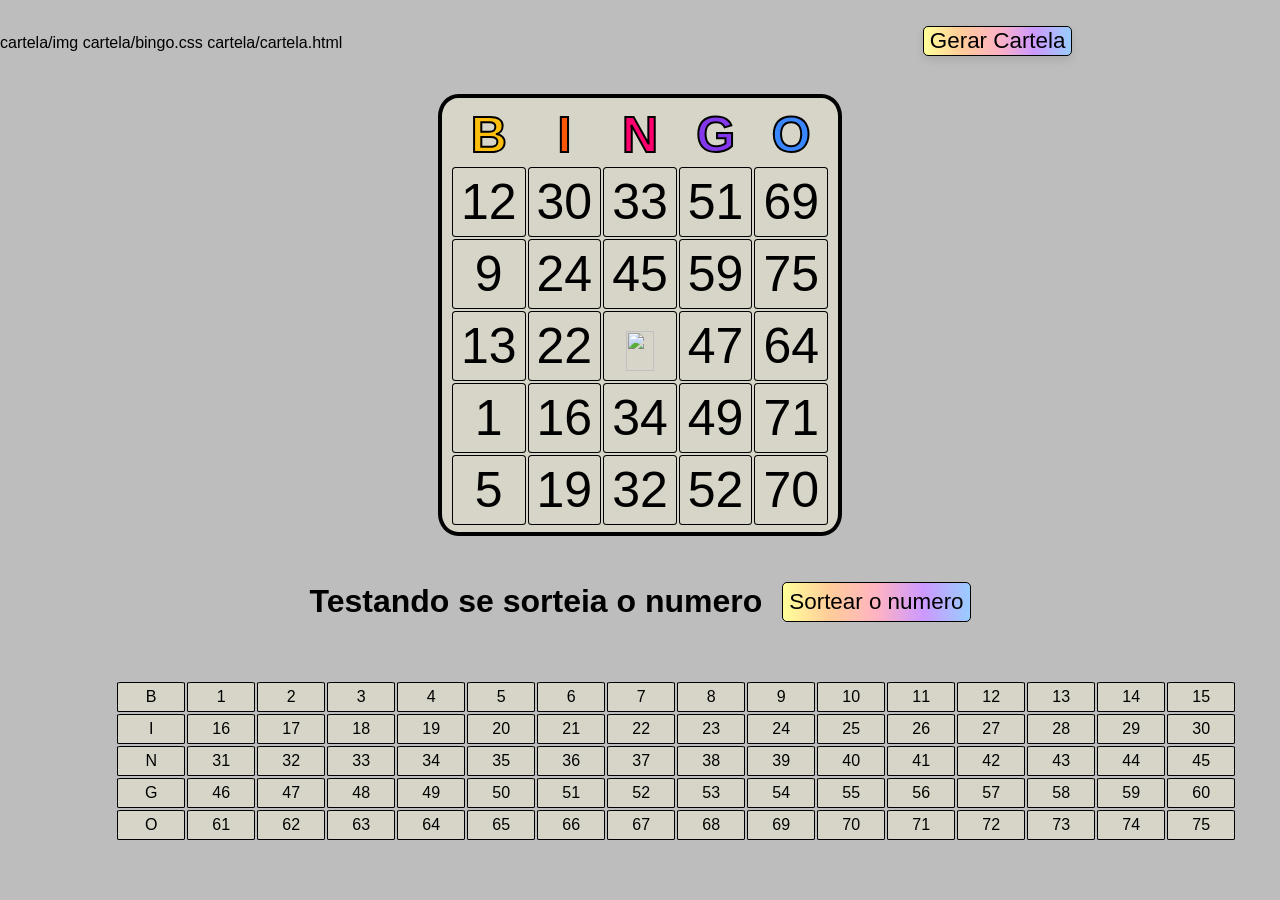
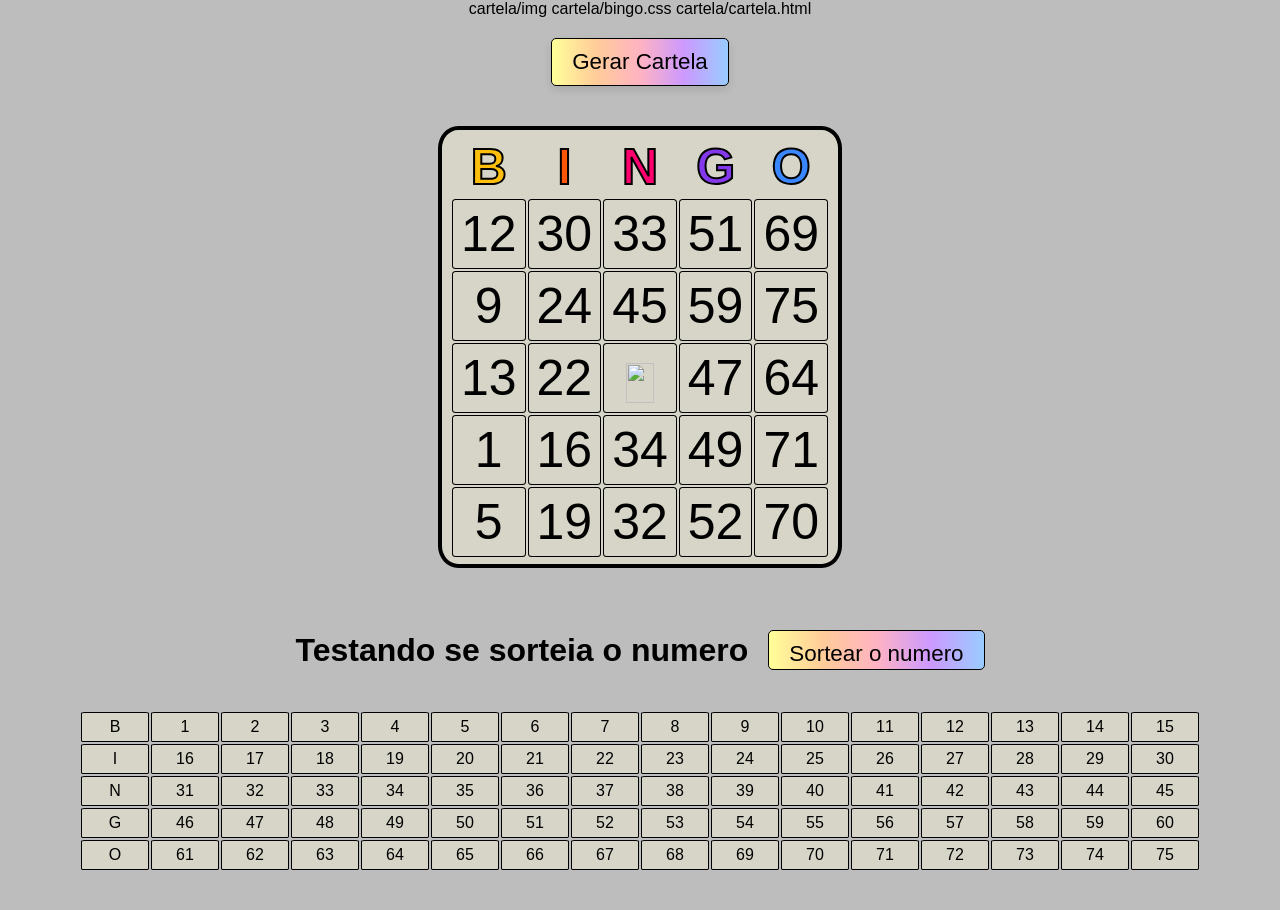

aprimorando

--- a/bingo.css
+++ b/bingo.css
@@ -4,9 +4,12 @@ html {
     background-color: #bdbdbd;
     margin: 0;
     padding: 0;
+    display: flex;
+    flex-direction: column;
     justify-content: center;
     align-items: center;
-    height: 100%;
+    min-height: 100vh;
+    box-sizing: border-box;
 }
 
 .cartela {
@@ -15,8 +18,9 @@ html {
     border-radius: 5%;
     font-size: 50px;
     padding: 5px 8px;
-    margin: 0 auto;
-    margin-top: 3%;
+    margin: 20px auto;
+    max-width: 90vw;
+    overflow-x: auto;
 }
 
 td {
@@ -61,11 +65,70 @@ img {
     margin-top: 10px;
     width: 70%;
     height: 40px;
+    max-width: 100%;
+    object-fit: contain;
+}
+
+/* Responsividade para dispositivos móveis */
+@media (max-width: 768px) {
+    .cartela {
+        font-size: 30px;
+        padding: 3px 5px;
+    }
+    
+    td {
+        padding: 3px 5px;
+    }
+    
+    .sorteios {
+        width: 35px;
+        font-size: 12px;
+    }
+    
+    .botaoGerarCartela,
+    .botaoSorteiaNumero {
+        font-size: 1.2rem;
+        padding: 8px 16px;
+    }
+    
+    h1 {
+        font-size: 1.2rem;
+    }
+    
+    .alinhamento {
+        flex-direction: column;
+        gap: 10px;
+    }
+    
+    .botaoSorteiaNumero {
+        margin-left: 0;
+    }
+}
+
+@media (max-width: 480px) {
+    .cartela {
+        font-size: 20px;
+        padding: 2px 3px;
+    }
+    
+    .sorteios {
+        width: 25px;
+        font-size: 10px;
+    }
+    
+    .botaoGerarCartela,
+    .botaoSorteiaNumero {
+        font-size: 1rem;
+        padding: 6px 12px;
+    }
+    
+    h1 {
+        font-size: 1rem;
+    }
 }
 
 .botaoGerarCartela {
-    margin-top: 2%;
-    margin-left: 45%;
+    margin: 20px auto;
     font-size: 1.4rem;
     border-radius: 5px;
     border: 1px solid black;
@@ -79,7 +142,8 @@ img {
     color: rgb(0, 0, 0);
     transition: 0.7s;
     box-shadow: 0 4px 8px rgba(0, 0, 0, 0.1);
-    /*sombra*/
+    display: block;
+    padding: 10px 20px;
 }
 
 .botaoGerarCartela:hover {
@@ -88,13 +152,15 @@ img {
 }
 
 table {
-    margin-left: 9%;
-    margin-top: 3%;
+    margin: 20px auto;
+    max-width: 90vw;
+    overflow-x: auto;
 }
 
 .sorteios {
     width: 50px;
     background-color: #d6d5c8;
+    min-width: 30px;
 }
 
 .alinhamento {
@@ -114,6 +180,7 @@ h1 {
     position: static;
     white-space: nowrap;
     /*Para não quebrar de linha mesmo se o texto for grande*/
+    font-size: clamp(1.2rem, 4vw, 2rem);
 }
 
 .botaoSorteiaNumero {
@@ -137,4 +204,5 @@ h1 {
     /* Azul celeste */
     color: rgb(0, 0, 0);
     transition: 0.7s;
+    padding: 10px 20px;
 }
